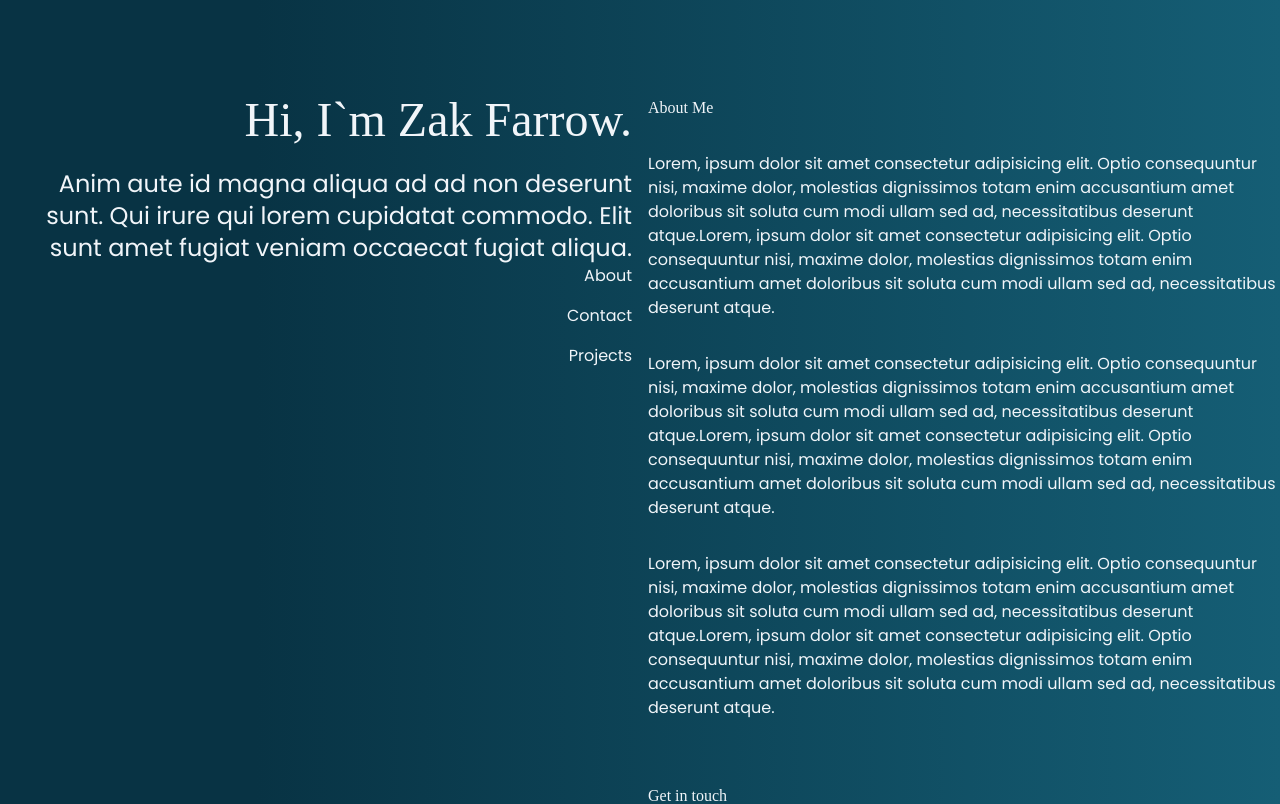
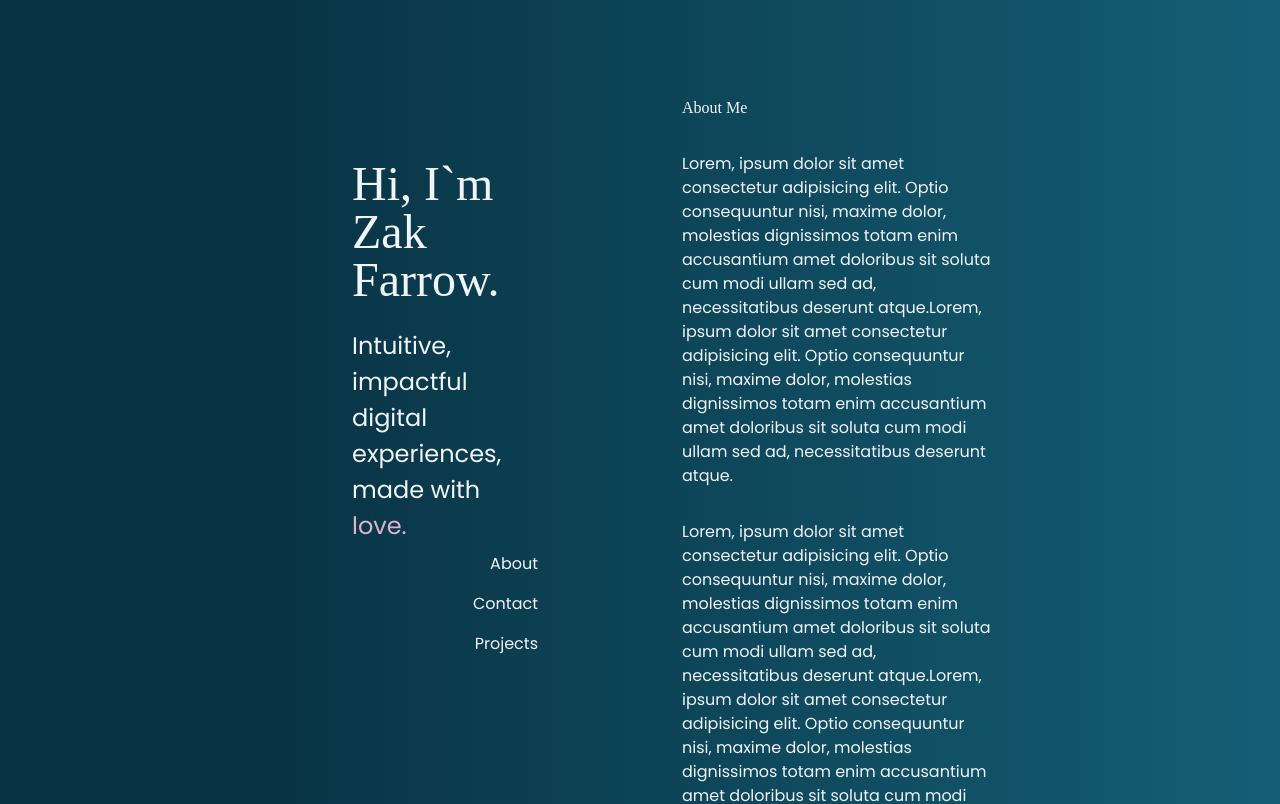
Before and after one commit to zakfarrow/portfolio, a Next.js app: page / in a window 1280 px wide. Shown: the top 804 px of the page. Built offline with nearby package versions, Linux system fonts and the light colour scheme; a web font is replaced by a local one.

Commit message:
cool page navigation

```diff
--- a/package.json
+++ b/package.json
@@ -22,6 +22,8 @@
     "eslint": "^8",
     "eslint-config-next": "14.2.5",
     "postcss": "^8",
+    "prettier": "^3.3.3",
+    "prettier-plugin-tailwindcss": "^0.6.6",
     "tailwindcss": "^3.4.1",
     "typescript": "^5"
   }
--- a/src/app/globals.css
+++ b/src/app/globals.css
@@ -25,4 +25,30 @@ h1 {
   .text-balance {
     text-wrap: balance;
   }
+  .hover-underline-animation {
+    position: relative;
+  }
+
+  .hover-underline-animation::after {
+    content: "";
+    position: absolute;
+    width: 100%;
+    height: 2px;
+    background-color: white;
+    left: 0;
+    bottom: -2px;
+    transform: scaleX(0);
+    transform-origin: right;
+    transition: transform 0.4s ease;
+  }
+
+  .hover-underline-animation:hover::after {
+    transform: scaleX(1);
+    transform-origin: right;
+  }
+
+  .active-underline::after {
+    transform: scaleX(1);
+    transform-origin: right;
+  }
 }
--- a/src/app/page.tsx
+++ b/src/app/page.tsx
@@ -4,20 +4,20 @@ import Hero from "@/components/Hero";
 import Navbar from "@/components/Navbar";
 import AboutSection from "@/components/AboutSection";
 import ContactSection from "@/components/ContactSection";
-import ProjectSection from "@/components/ProjectSection";
+import ProjectsSection from "@/components/ProjectsSection";
 import React from "react";
 
 const Home: React.FC = () => {
   return (
-    <div className="flex justify-between gap-4">
-      <header className="sticky top-0 flex max-h-screen w-1/2 flex-col py-24">
+    <div className="flex justify-between gap-4 lg:mx-[20%] sm:mx[10%]">
+      <header className="sticky top-0 flex max-h-screen w-1/2 flex-col py-40 px-24 gap-y-2">
         <Hero />
         <Navbar />
       </header>
-      <main className="pt-24 w-1/2 py-24">
+      <main className="pt-24 w-1/2 py-24 px-8">
         <AboutSection />
         <ContactSection />
-        <ProjectSection />
+        <ProjectsSection />
       </main>
     </div>
   );
--- a/src/components/Hero.tsx
+++ b/src/components/Hero.tsx
@@ -1,10 +1,9 @@
 export default function Hero() {
   return (
-    <div className="text-right">
+    <div className="">
       <h1 className="text-5xl font-medium">Hi, I`m Zak Farrow.</h1>
-      <p className="mt-6 text-2xl leading-8">
-        Anim aute id magna aliqua ad ad non deserunt sunt. Qui irure qui lorem
-        cupidatat commodo. Elit sunt amet fugiat veniam occaecat fugiat aliqua.
+      <p className="mt-6 text-2xl max-w-sm leading-normal">
+        Intuitive, impactful digital experiences, made with <span className="text-[#dfb2d0]">love.</span>
       </p>
     </div>
   );
--- a/src/components/Navbar.tsx
+++ b/src/components/Navbar.tsx
@@ -1,10 +1,27 @@
+import { link } from "fs";
 import Link from "next/link";
-const Navbar: React.FC = ({}) => {
+import { useState, useEffect } from "react";
+
+
+const Navbar: React.FC = () => {
+  const [active, setActive] = useState<string>('');
+  useEffect(() => {
+    const handleHashChange = () => {
+      const hash = window.location.hash;
+      setActive(hash.substring(1));
+    };
+    handleHashChange();
+    window.addEventListener('hashchange', handleHashChange);
+    return () => {
+      window.removeEventListener('hashchange', handleHashChange);
+    };
+  }, []);
+
   return (
     <nav className="flex flex-col items-end gap-y-4">
-      <Link href="#about">About</Link>
-      <Link href="#contact">Contact</Link>
-      <Link href="#project">Projects</Link>
+      <Link href="#about" className={`hover-underline-animation ${active === 'about' ? 'active-underline' : ''}`} onClick={() => setActive('about')}>About</Link>
+      <Link href="#contact" className={`hover-underline-animation ${active === 'contact' ? 'active-underline' : ''}`} onClick={() => setActive('contact')}>Contact</Link>
+      <Link href="#projects" className={`hover-underline-animation ${active === 'projects' ? 'active-underline' : ''}`} onClick={() => setActive('projects')}>Projects</Link>
     </nav>
   );
 };
--- a/src/components/ProjectSection.tsx
+++ b/src/components/ProjectsSection.tsx
@@ -1,6 +1,6 @@
-const ProjectSection = () => {
+const ProjectsSection = () => {
   return (
-    <section id="project" className="scroll-mt-16 mb-16 flex flex-col gap-y-8">
+    <section id="projects" className="scroll-mt-16 mb-16 flex flex-col gap-y-8">
       <h1>Projects</h1>
       <p>
         Lorem, ipsum dolor sit amet consectetur adipisicing elit. Optio
@@ -33,4 +33,4 @@ const ProjectSection = () => {
   );
 };
 
-export default ProjectSection;
+export default ProjectsSection;
--- a/tailwind.config.ts
+++ b/tailwind.config.ts
@@ -11,6 +11,11 @@ const config: Config = {
       header: ['Kalnia', 'serif'],
       text: ['Poppins', 'sans-serif'],
     },
+    extend: {
+      transitionProperty: {
+          'width': 'width'
+      },
+  },
   },
   plugins: [],
 };
```
Also changed, not shown: 2 other files (tests, documents, lock files or other folders).
